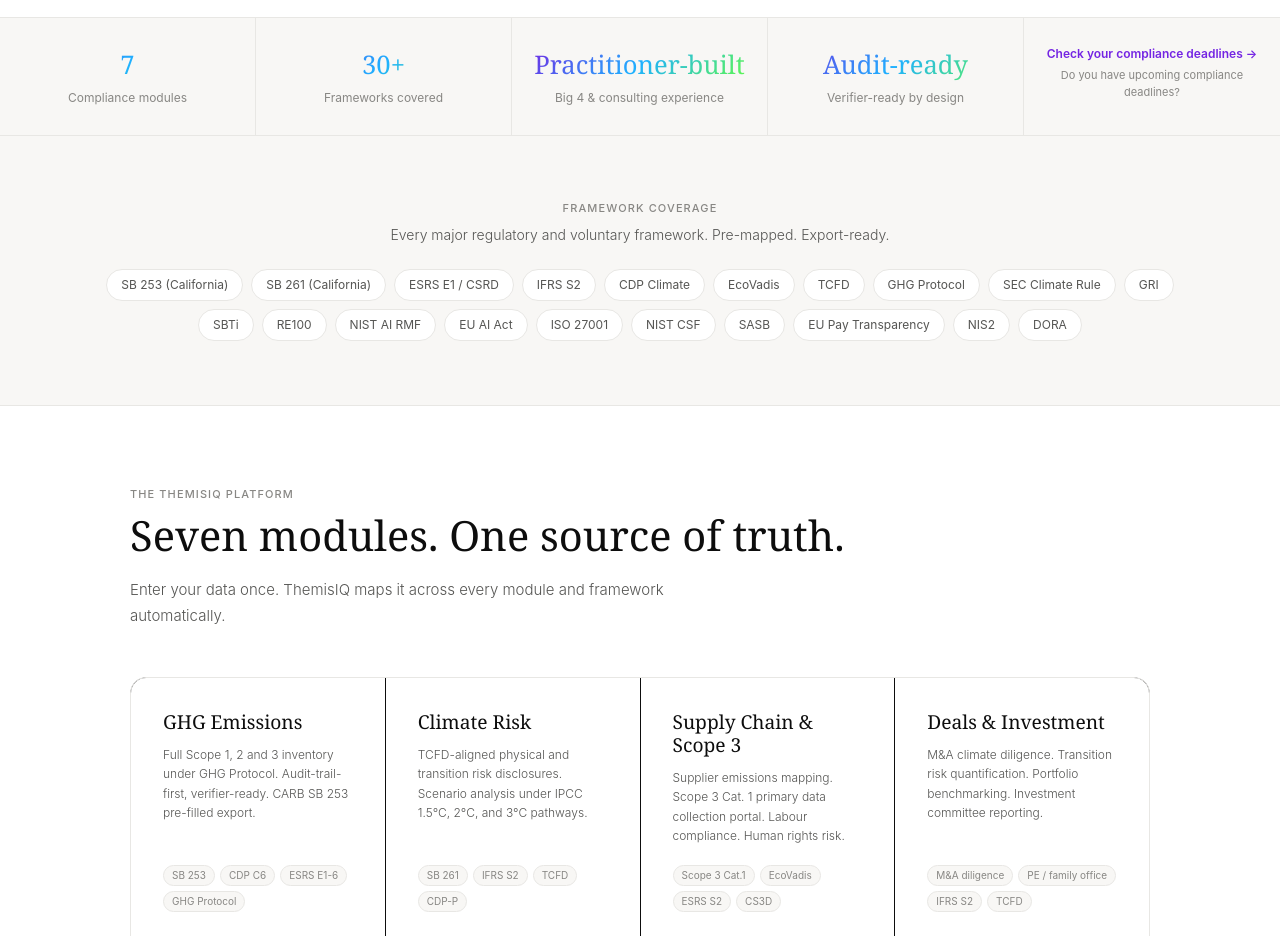
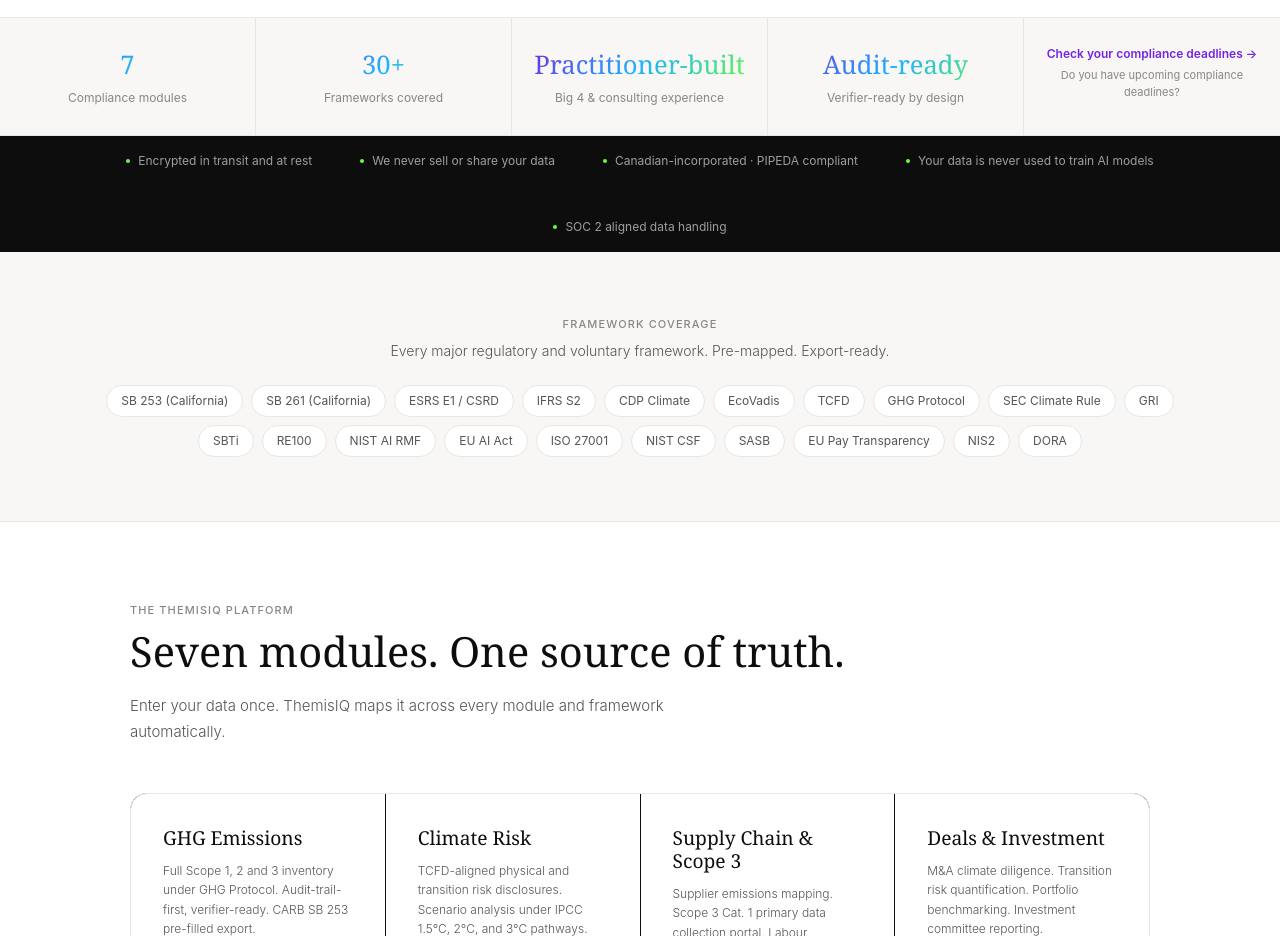
Before and after one commit to themisiqco/themisiq, a Next.js app: page / in a window 1280 px wide. Shown: the part 900-1836 px from the top of the page. Built offline with nearby package versions, Linux system fonts and the light colour scheme.

Commit message:
feat: trust badges

```diff
--- a/app/dashboard/ghg/page.tsx
+++ b/app/dashboard/ghg/page.tsx
@@ -355,20 +355,19 @@
   return (
     <div style={{ position: 'absolute', inset: 0, zIndex: 10, backdropFilter: 'blur(8px)', background: 'rgba(248,247,245,0.85)', borderRadius: 12, display: 'flex', alignItems: 'center', justifyContent: 'center' }}>
       <div style={{ background: '#fff', borderRadius: 16, padding: '2.5rem', boxShadow: '0 8px 40px rgba(0,0,0,0.12)', border: '0.5px solid #e8e7e4', maxWidth: 480, textAlign: 'center' as const }}>
-        <div style={{ fontSize: 32, marginBottom: 12 }}>🔒</div>
         <div style={{ fontFamily: 'Georgia, serif', fontSize: '1.4rem', color: '#0d0d0d', marginBottom: 8 }}>Your GHG inventory is complete.</div>
         <div style={{ fontSize: 13, color: '#555553', lineHeight: 1.7, marginBottom: '1.5rem', fontWeight: 300 }}>Your Scope 1 and Scope 2 emissions have been calculated to {frameworks.join(', ')} standards, with full calculation workings ready for third-party assurance. Unlock your submission-ready reports with one click.</div>
         <div style={{ background: '#f8f7f5', borderRadius: 10, padding: '1rem', marginBottom: '1.5rem', textAlign: 'left' as const }}>
           <div style={{ fontSize: 11, fontWeight: 600, color: '#888784', marginBottom: 10, textTransform: 'uppercase' as const, letterSpacing: '0.06em' }}>What you unlock</div>
           {[
-            ['📄', 'Submission-ready reports for all selected frameworks'],
-            ['🔒', 'Assurance-ready evidence uploads per emission source'],
-            ['📊', 'Full calculation workings export (ISO 14064-3)'],
-            ['🔄', 'Unlimited updates throughout your reporting year'],
-            ['✅', 'Priority support through your filing deadline'],
-          ].map(([icon, text]) => (
-            <div key={text as string} style={{ display: 'flex', gap: 10, alignItems: 'flex-start', marginBottom: 8 }}>
-              <span style={{ fontSize: 14, flexShrink: 0 }}>{icon}</span>
+            'Submission-ready reports for all selected frameworks',
+            'Assurance-ready evidence uploads per emission source',
+            'Full calculation workings export (ISO 14064-3)',
+            'Unlimited updates throughout your reporting year',
+            'Priority support through your filing deadline',
+          ].map(text => (
+            <div key={text} style={{ display: 'flex', gap: 10, alignItems: 'flex-start', marginBottom: 8 }}>
+              <div style={{ width: 4, height: 4, borderRadius: '50%', background: '#7425e3', flexShrink: 0, marginTop: 6 }} />
               <span style={{ fontSize: 12, color: '#555553', lineHeight: 1.5 }}>{text}</span>
             </div>
           ))}
@@ -376,7 +375,15 @@
         <button onClick={() => window.location.href = '/signup?upgrade=true'} style={{ width: '100%', fontSize: 14, fontWeight: 600, padding: '14px 28px', borderRadius: 10, border: 'none', cursor: 'pointer', marginBottom: 10, background: 'linear-gradient(135deg,#7425e3,#1fb1ff,#64fe3e)', color: '#0d0d0d' }}>
           Unlock My Reports →
         </button>
-        <div style={{ fontSize: 11, color: '#888784' }}>Secure payment · Instant access · Cancel anytime</div>
+        <div style={{ fontSize: 11, color: '#888784', marginBottom: 12 }}>Secure payment · Instant access · Cancel anytime</div>
+        <div style={{ display: 'flex', gap: 16, justifyContent: 'center', flexWrap: 'wrap' as const, borderTop: '0.5px solid #e8e7e4', paddingTop: 12 }}>
+          {['Your data is encrypted', 'Never sold or shared', 'PIPEDA compliant', 'Not used to train AI'].map(t => (
+            <div key={t} style={{ display: 'flex', alignItems: 'center', gap: 4 }}>
+              <div style={{ width: 4, height: 4, borderRadius: '50%', background: '#64fe3e', flexShrink: 0 }} />
+              <span style={{ fontSize: 10, color: '#888784' }}>{t}</span>
+            </div>
+          ))}
+        </div>
       </div>
     </div>
   )
@@ -416,6 +423,7 @@
     if (!session) { return }
       const { data } = await supabase
         .from('ghg_inventories')
+
         .select('*')
         .eq('reporting_year', 2024)
         .single()
--- a/app/page.tsx
+++ b/app/page.tsx
@@ -67,6 +67,23 @@
         ))}
       </div>
 
+      {/* ── TRUST BAR ── */}
+      <div style={{ background: '#0d0d0d', padding: '1rem 2.5rem' }}>
+        <div style={{ maxWidth: 1100, margin: '0 auto', display: 'flex', alignItems: 'center', justifyContent: 'center', gap: '3rem', flexWrap: 'wrap' as const }}>
+          {[
+            'Encrypted in transit and at rest',
+            'We never sell or share your data',
+            'Canadian-incorporated · PIPEDA compliant',
+            'Your data is never used to train AI models',
+            'SOC 2 aligned data handling',
+          ].map(text => (
+            <div key={text} style={{ display: 'flex', alignItems: 'center', gap: 8 }}>
+              <div style={{ width: 4, height: 4, borderRadius: '50%', background: '#64fe3e', flexShrink: 0 }} />
+              <span style={{ fontSize: 12, color: 'rgba(255,255,255,0.6)', whiteSpace: 'nowrap' as const }}>{text}</span>
+            </div>
+          ))}
+        </div>
+      </div>
       {/* ── FRAMEWORKS ── */}
       <div style={{ padding: '4rem 2.5rem', background: '#f8f7f5', borderBottom: '0.5px solid #e8e7e4' }}>
         <div style={{ maxWidth: 1100, margin: '0 auto', textAlign: 'center' }}>
```
